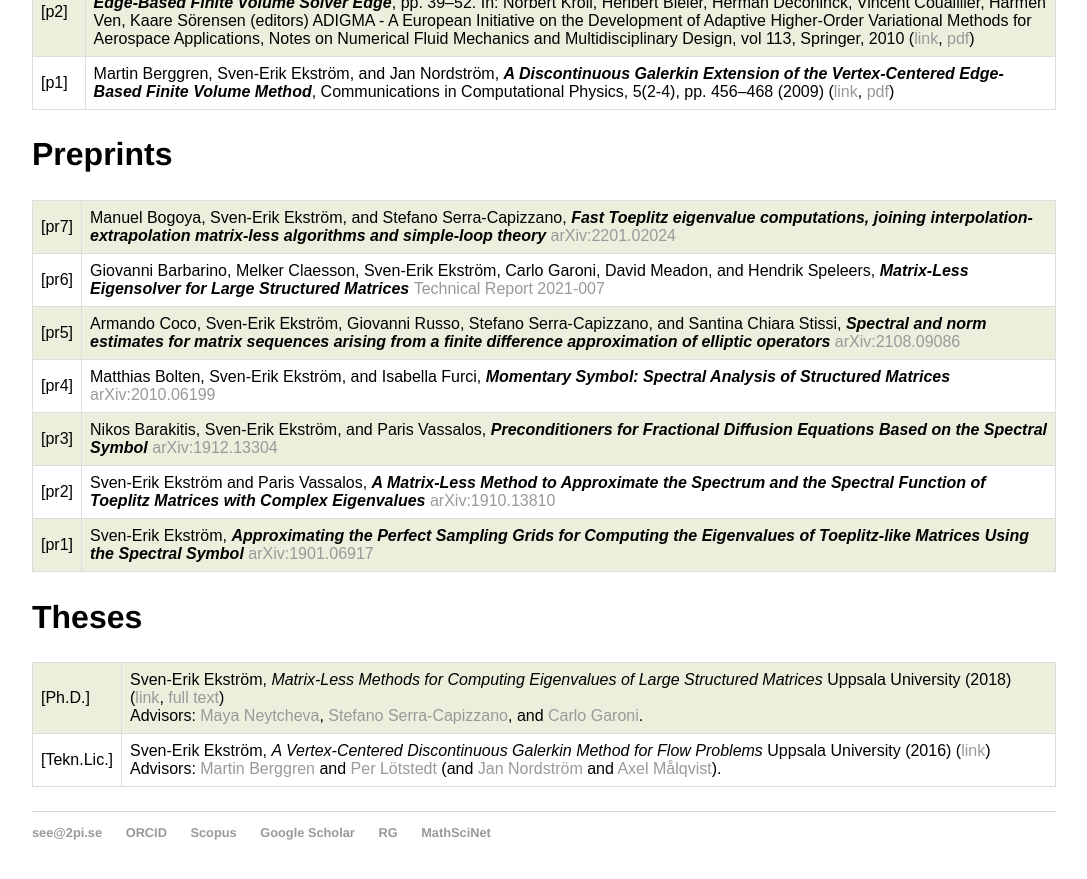
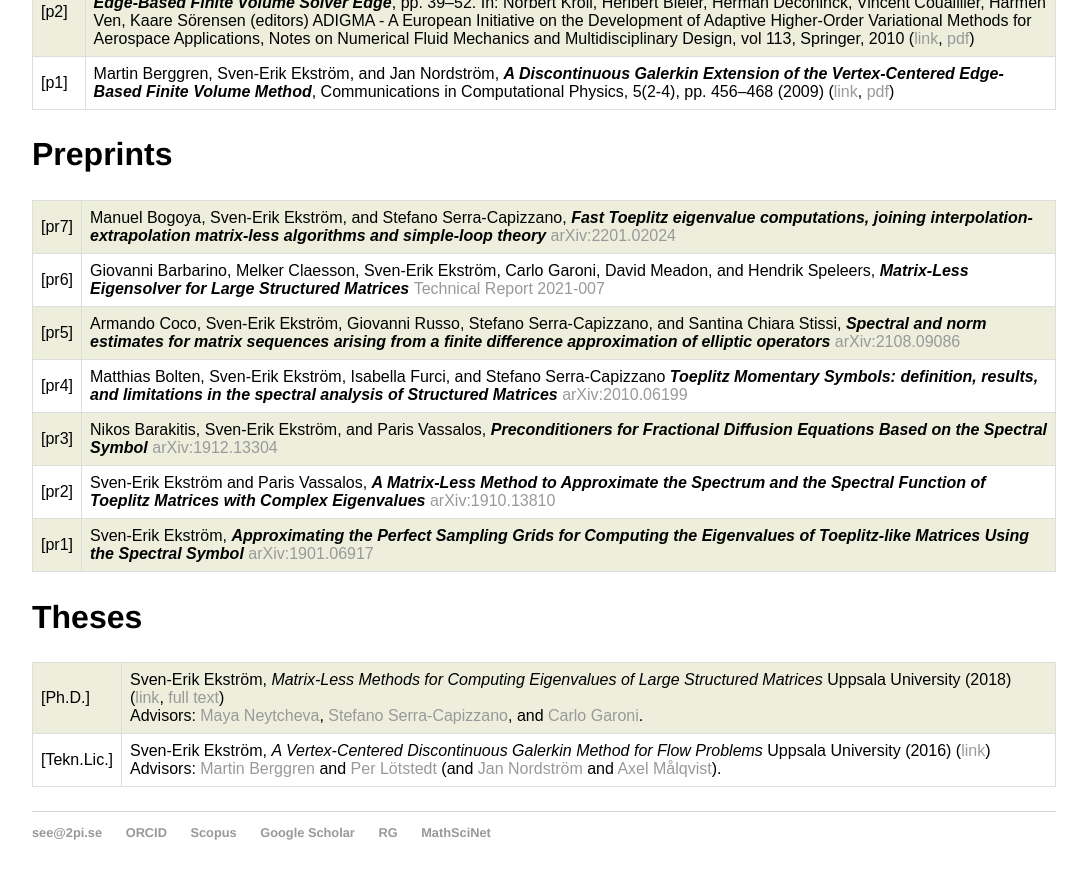
Before and after one commit to sverek/sverek.github.io, a Jekyll site: the page built from publications/index.html, in a window 1280 px wide and 900 px high, scrolled down 1074 px. Shown: the top 879 px of the window, without its empty margins (96-1183 px from the left). Built offline with Jekyll 4.4.1, drawn with Linux system fonts in a browser that asks for light colours.

Commit message:
update pubs

```diff
--- a/publications/index.html
+++ b/publications/index.html
@@ -123,7 +123,7 @@ tr:nth-child(odd) {
 			</tr>
 			<tr>
 				<td>[pr4]</td>
-				<td>Matthias Bolten, Sven-Erik Ekström, and Isabella Furci, <i><b>Momentary Symbol: Spectral Analysis of Structured Matrices
+				<td>Matthias Bolten, Sven-Erik Ekström, Isabella Furci, and Stefano Serra-Capizzano <i><b>Toeplitz Momentary Symbols: definition, results, and limitations in the spectral analysis of Structured Matrices
 				</b></i> <a href="https://arxiv.org/abs/2010.06199">arXiv:2010.06199</a>
 				</td>
 			</tr>
```
